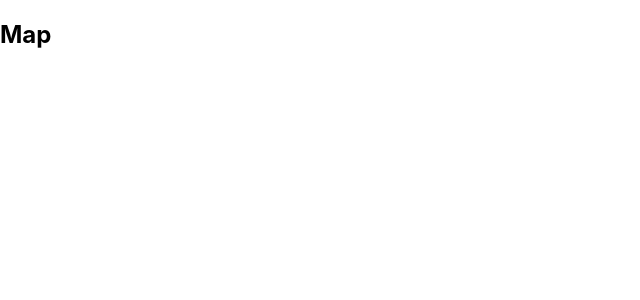
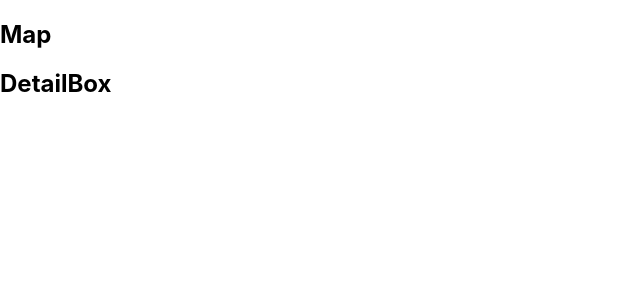
Before and after one commit to siansrd/mountain_tracker, a React (Create React App) app: page / in a window 1280 px wide. Shown: the top 300 px of the page, without its empty margins (0-640 px from the left). Built offline with nearby package versions, Linux system fonts and the light colour scheme.

Commit message:
Add and render detail box component

```diff
--- /dev/null
+++ b/src/components/MunroDetailBox.js
@@ -0,0 +1,9 @@
+import React from 'react'
+
+const MunroDetailBox = (props) => {
+  return (
+    <h2>DetailBox</h2>
+  )
+}
+
+export default MunroDetailBox
--- a/src/containers/MunrosContainer.js
+++ b/src/containers/MunrosContainer.js
@@ -1,5 +1,6 @@
 import React, { Component, Fragment } from 'react'
 import MunrosMap from '../components/MunrosMap.js'
+import MunroDetailBox from '../components/MunroDetailBox.js'
 
 class MunrosContainer extends Component {
 
@@ -7,6 +8,7 @@ class MunrosContainer extends Component {
     return (
       <>
         <MunrosMap />
+        <MunroDetailBox />
       </>
     )
   }
```
